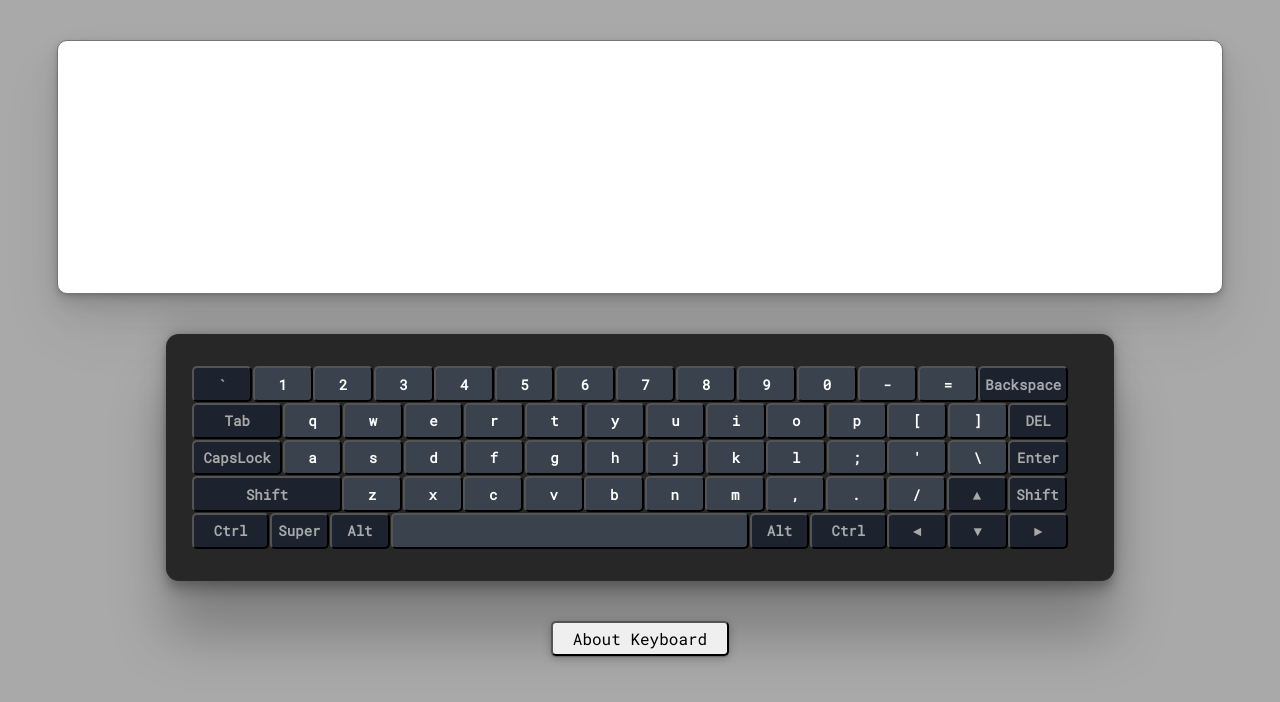
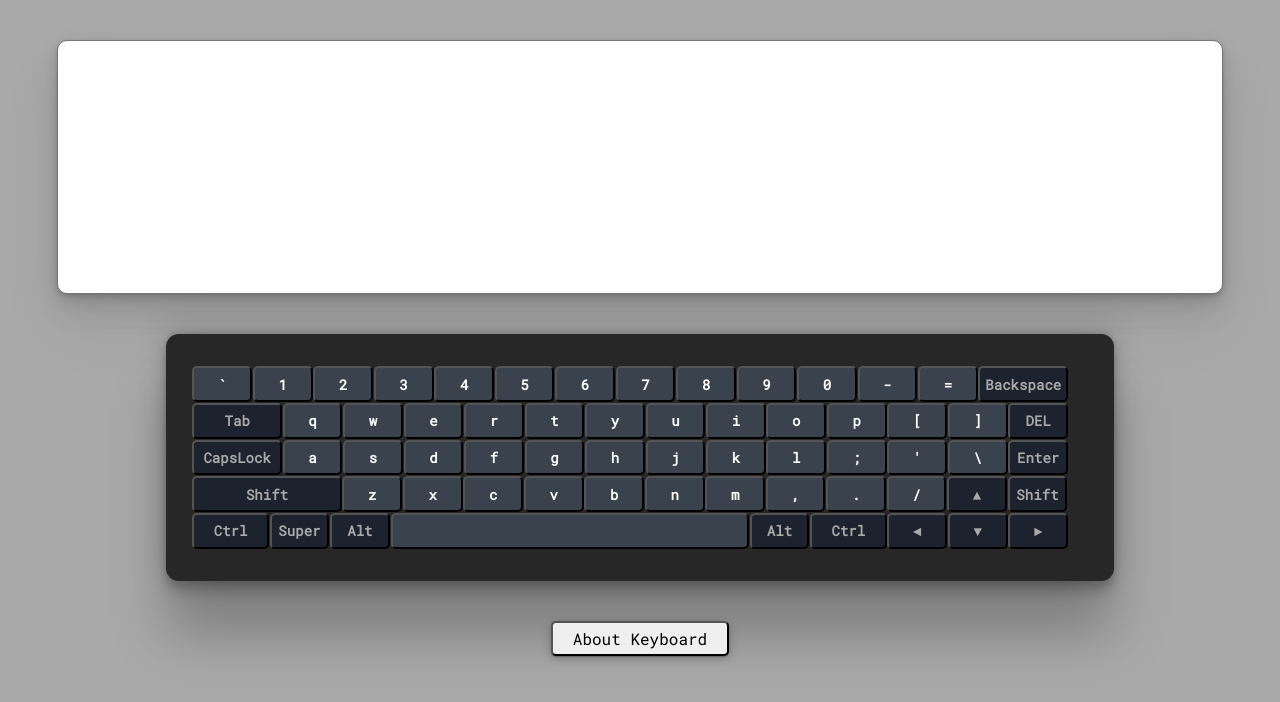
Before and after one commit to GeekoIsaGeek/Virtual-Keyboard, a website with bundled scripts: page index.html in a window 1280 px wide. Built offline with nearby package versions, Linux system fonts and the light colour scheme.

Commit message:
Update style.css

```diff
--- a/style/style.css
+++ b/style/style.css
@@ -132,7 +132,7 @@ h2{
     background-color: #1C232E;
     color:darkgray;
 }
-.key:nth-child(1),:nth-child(28),:nth-child(42),:nth-child(57),:nth-child(58),:nth-child(60),:nth-child(55),:nth-child(54),:nth-child(62),:nth-child(63),:nth-child(64){
+.key:nth-child(28),:nth-child(42),:nth-child(57),:nth-child(58),:nth-child(60),:nth-child(55),:nth-child(54),:nth-child(62),:nth-child(63),:nth-child(64){
     background-color: #1C232E;
     color:darkgray;
 }
```
